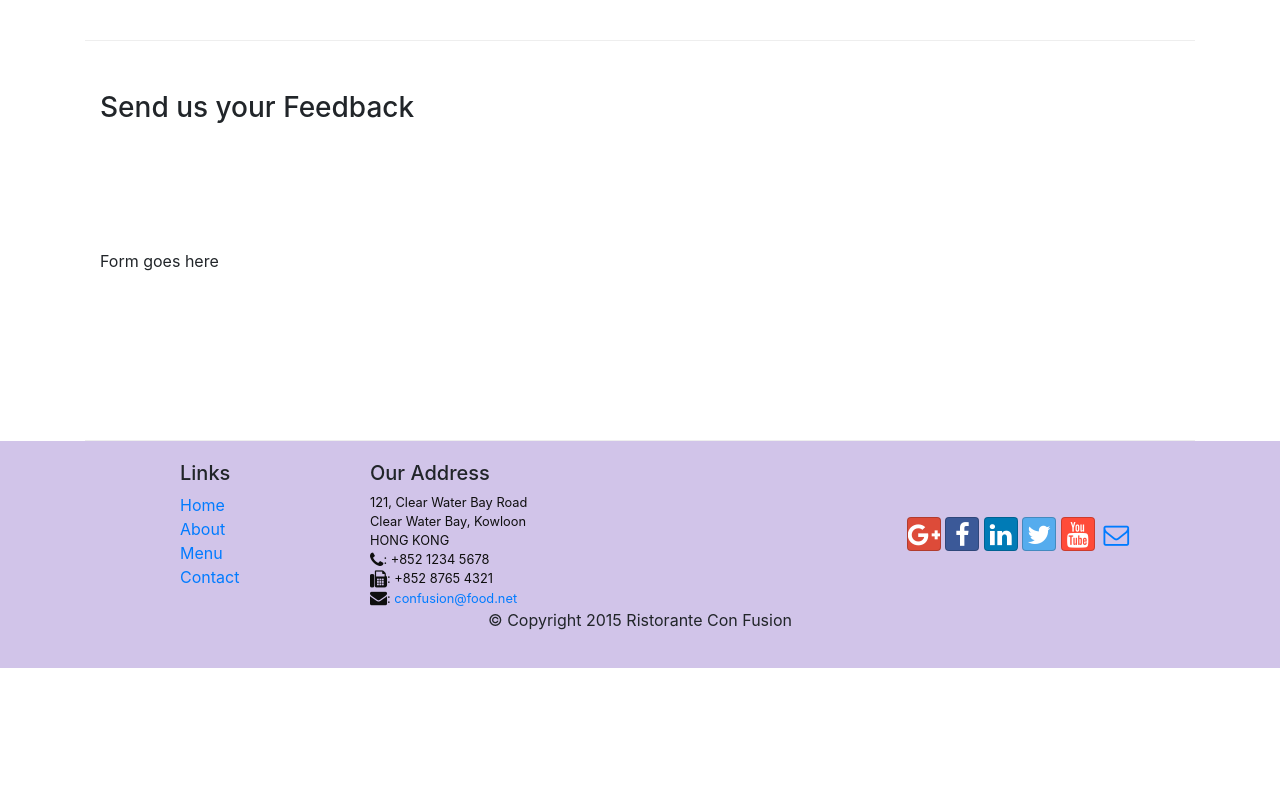
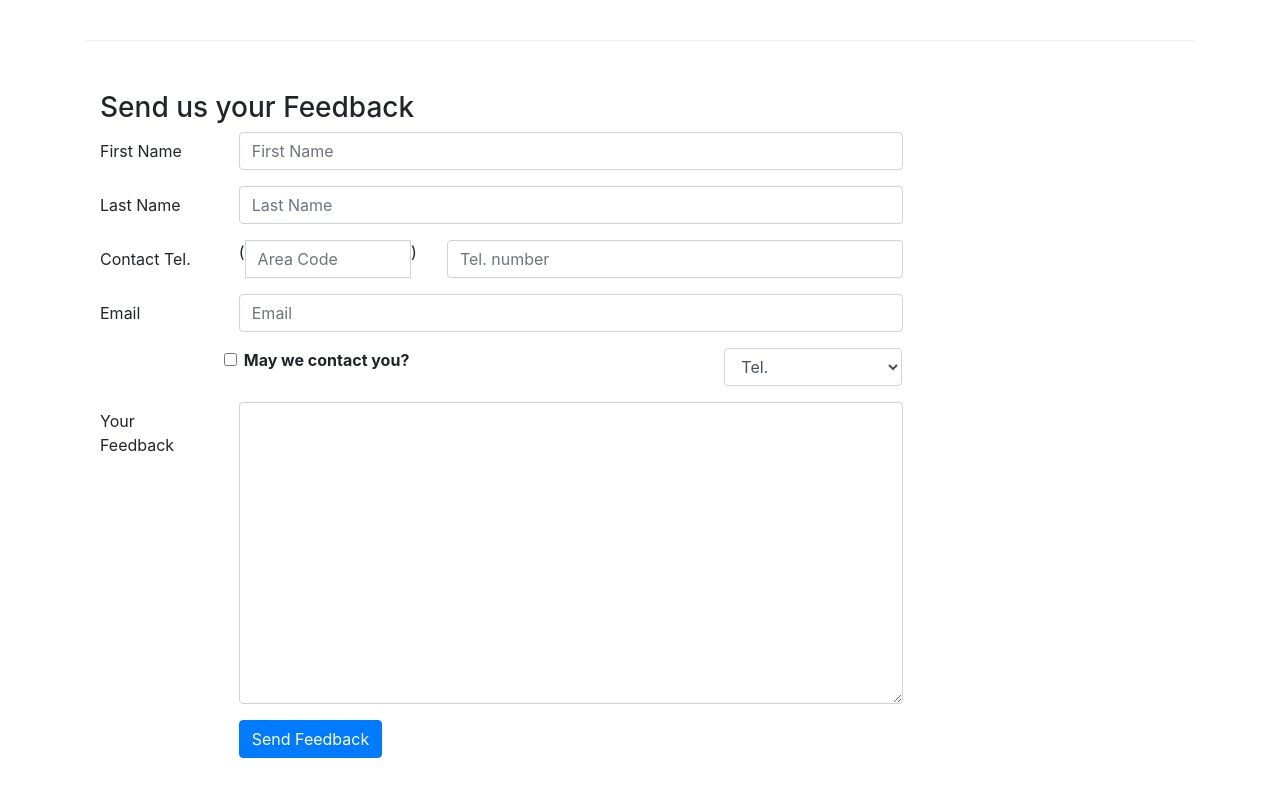
Before and after one commit to jxu43/bootstrap-test, a website: page contactus.html in a window 1280 px wide. Shown: the part 800-1600 px from the top of the page. Before the commit the page ends 1468 px from the top, so only its background shows below. Drawn offline with nearby package versions, Linux system fonts and the light colour scheme.

Commit message:
forms in contactus.html

```diff
--- a/contactus.html
+++ b/contactus.html
@@ -82,7 +82,7 @@
             <div class="col-12 col-sm-11 offset-sm-1">
 				<!-- button group-->
                 <div class = "btn-group" role = "group">
-					<a role = "button" class = "btn btn-primary" href = "tel: +85212345678"><i class = "fa fa-phone"></i> Call</a>
+					<a role = "button" class = "btn btn-primary" href = "tel:+85212345678"><i class = "fa fa-phone"></i> Call</a>
 					<a role = "button" class = "btn btn-info"><i class = "fa fa-skype"></i> Skype</a>
 					<a role = "button" class = "btn btn-success" href = "mailto:confusion@food.net"><i class = "fa fa-envelope-o"></i> Email</a>
 				</div>
@@ -94,7 +94,81 @@
               <h3>Send us your Feedback</h3>
            </div>
             <div class="col-12 col-md-9">
-                Form goes here
+                <form>
+					<!--name-->
+					<div class = "form-group row">
+						<label for = "firstname" class = "col-md-2 col-form-label">First Name</label>
+						<div class = "col-md-10">
+							<input type = "text" class = "form-control" id = "firstname" name = "firstname"
+								placeholder = "First Name">
+						</div>
+					</div>
+					<div class = "form-group row">
+						<label for = "lastname" class = "col-md-2 col-form-label">Last Name</label>
+						<div class = "col-md-10">
+							<input type = "text" class = "form-control" id = "lastname" name = "lastname"
+								placeholder = "Last Name">
+						</div>
+					</div>
+
+					<!--areacode and tel-number-->
+					<div class = "form-group row">
+						<label for = "telnum" class = "col-md-2 col-form-label">Contact Tel.</label>
+						<div class = "col-5 col-sm-4 col-md-3">
+							<div class = "input-group">
+								<div class = "input-group-addon">(</div>
+									<input type = "tel" class = "form-control" id = "areacode" name = "areacode"
+										placeholder = "Area Code">
+								<div class = "input-group-addon">)</div>
+							</div>
+						</div>
+						<div class = "col-7 col-sm-6 col-md-7">
+							<input type = "tel" class = "form-control" id = "telnum" name = "telnum"
+								placeholder = "Tel. number">
+						</div>
+					</div>
+
+					<!--email control-->
+					<div class = "form-group row">
+						<label for = "emailid" class = "col-md-2 col-form-label">Email</label>
+						<div class = "col-md-10">
+							<input type = "email" class = "form-control" id = "emailid" name = "emailid"
+								placeholder = "Email">
+						</div>
+					</div>
+
+					<!--checkbox and selector-->
+					<div class = "form-group row">
+						<div class = "form-check col-md-6 offset-md-2">
+							<label class = "form-check-label">
+								<input type = "checkbox" class = "form-check-input" name = "approve" value = "">
+								<strong>May we contact you?</strong>
+							</label>
+						</div>
+						<div class = "col-md-3 offset-md-1">
+							<select class = "form-control">
+								<option>Tel.</option>
+                                <option>Email</option>
+							</select>
+						</div>
+					</div>
+
+					<div class = "form-group row">
+						<label for = "feedback" class = "col-md-2 col-form-label">Your Feedback</label>
+						<div class = "col-md-10">
+							<textarea class = "form-control" id = "feedback" name = "feedback"
+								rows= "12"></textarea>
+						</div>
+					</div>
+
+					<div class = "form-group row">
+						<div class = "offset-md-2 col-md-10">
+							<button type = "submit" class = "btn btn-primary">
+								Send Feedback
+							</button>
+						</div>
+					</div>
+				</form>
             </div>
              <div class="col-12 col-md">
             </div>
```
